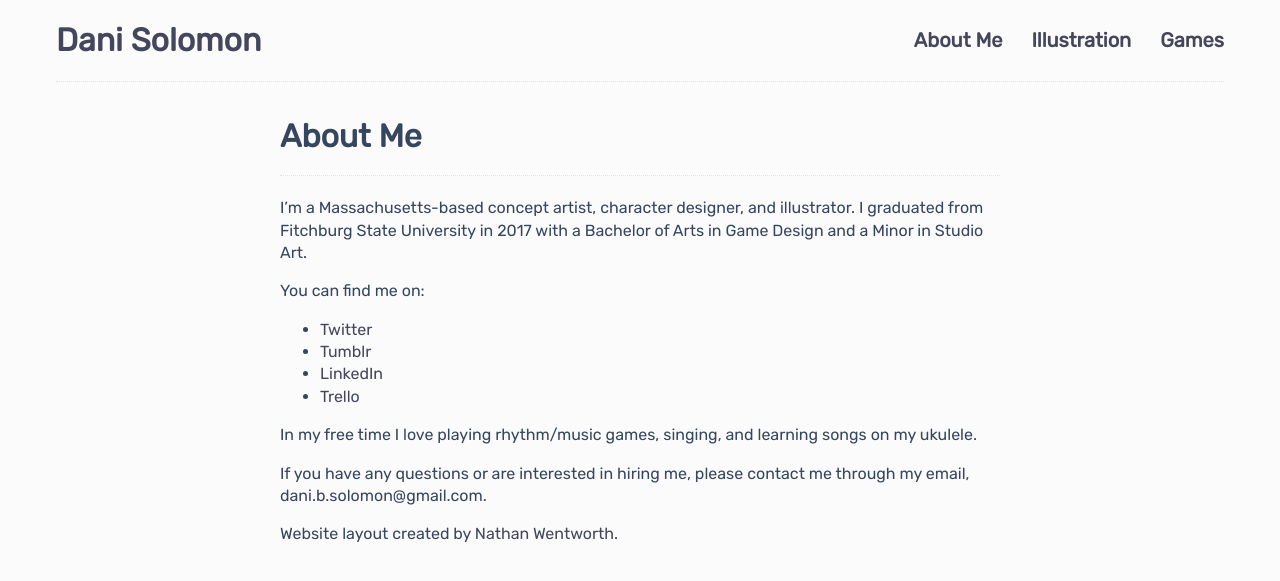
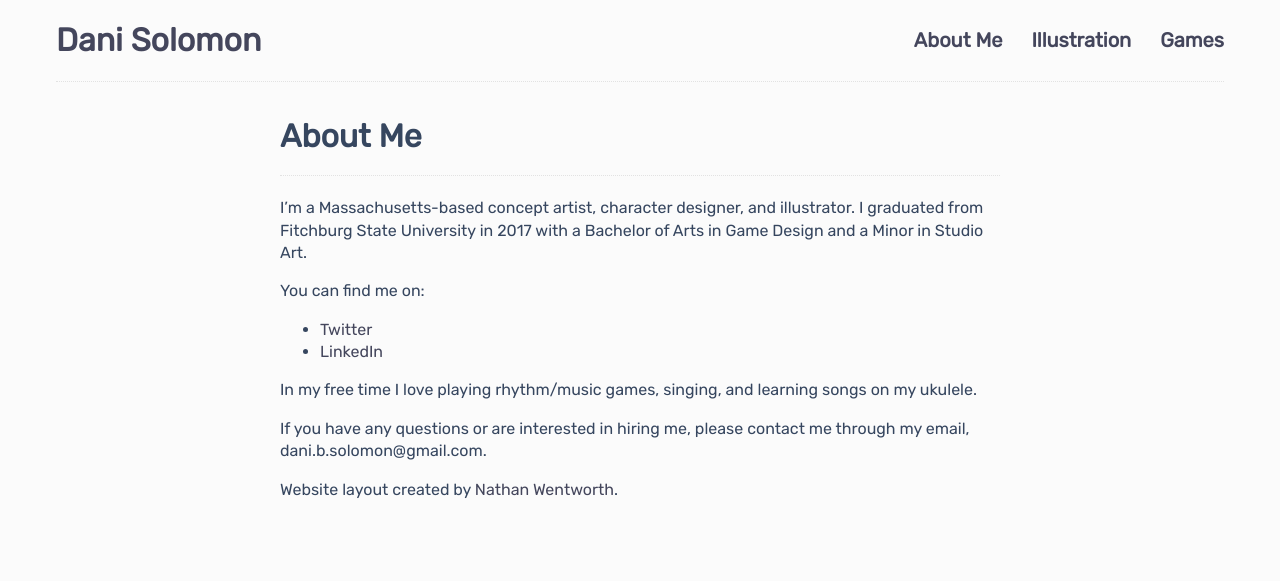
Before and after one commit to DaniBSolomon/danibsolomon.github.io, a Jekyll site: the page built from about.md, in a window 1280 px wide. Shown: the top 581 px of the page. Built offline with Jekyll 4.4.1, drawn with Linux system fonts in a browser that asks for light colours.

Commit message:
Update about.md

```diff
--- a/about.md
+++ b/about.md
@@ -7,9 +7,7 @@ I'm a Massachusetts-based concept artist, character designer, and illustrator. I
 
 You can find me on:
 - [Twitter](https://twitter.com/DaniBSolomon)
-- [Tumblr](http://danibsolomon.tumblr.com/)
 - [LinkedIn](https://www.linkedin.com/in/danibsolomon/)
-- [Trello](https://trello.com/danibsolomon)
 
 In my free time I love playing rhythm/music games, singing, and learning songs on my ukulele.
 
```
